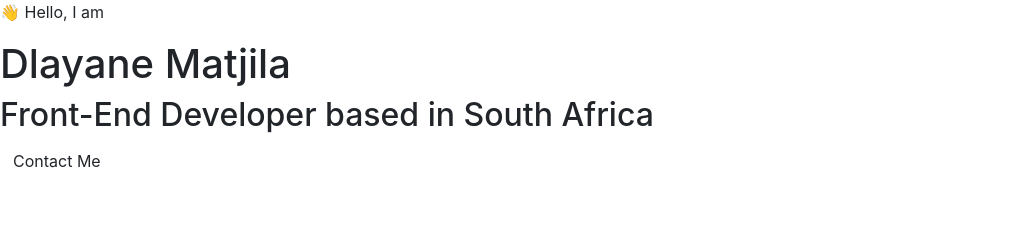
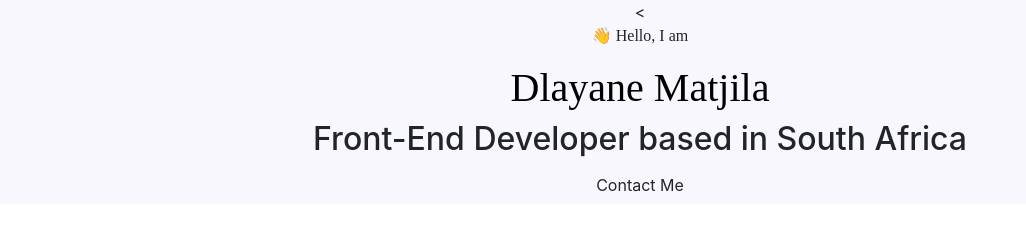
Before and after one commit to Dlayane-Mat/week-4, a plain HTML site: page index.html in a window 1280 px wide. Shown: the whole page, without its empty margins (0-1026 px from the left). Drawn offline with nearby package versions, Linux system fonts and the light colour scheme.

Commit message:
added a background color and styked my p and h1

```diff
--- a/css/style.css
+++ b/css/style.css
@@ -0,0 +1,12 @@
+h1 {
+  font-weight: bold;
+  color: black;
+  font-family: playfair;
+}
+p {
+  font-family: poppins;
+}
+.hero {
+  background: #f9f7fe;
+  text-align: center;
+}
--- a/index.html
+++ b/index.html
@@ -33,9 +33,12 @@
     <title>week 4 project</title>
   </head>
   <body>
-    <p>👋 Hello, I am</p>
-    <h1>Dlayane Matjila</h1>
-    <h2>Front-End Developer based in South Africa</h2>
-    <a href="#" class="btn btn-branding">Contact Me</a>
+    <div class="hero">
+      <
+      <p>👋 Hello, I am</p>
+      <h1>Dlayane Matjila</h1>
+      <h2>Front-End Developer based in South Africa</h2>
+      <a href="#" class="btn btn-branding">Contact Me</a>
+    </div>
   </body>
 </html>
```
